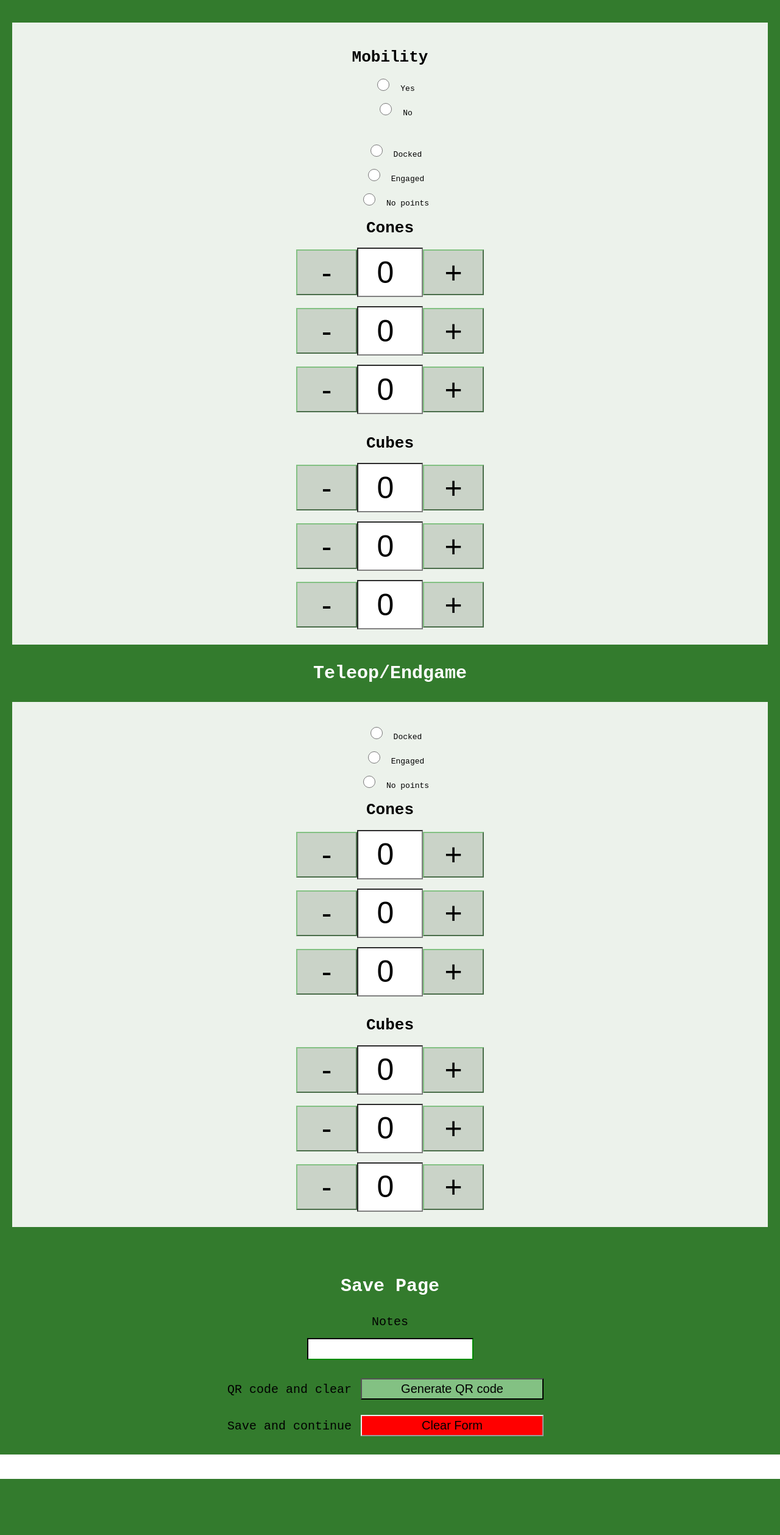
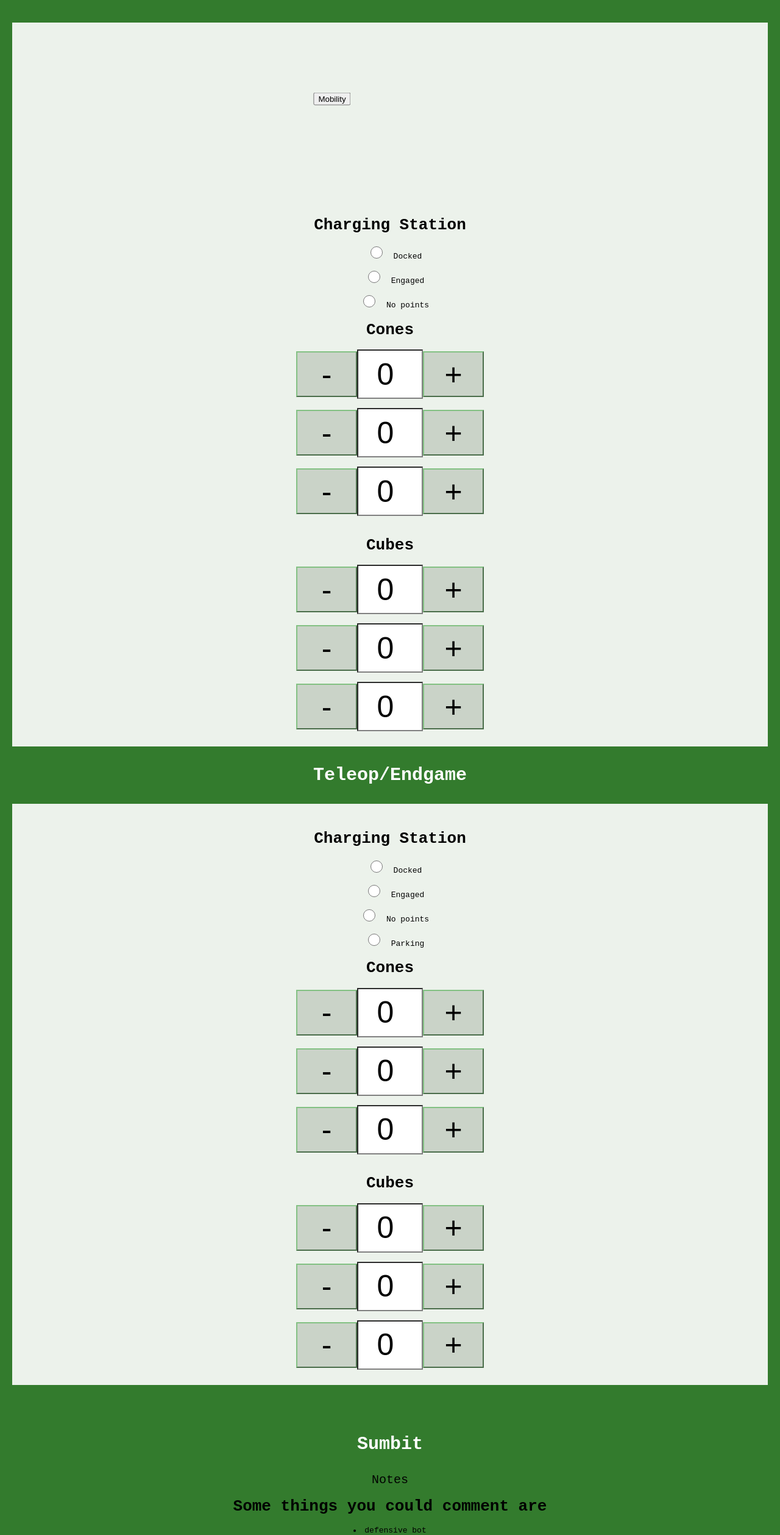
Before and after one commit to 4201VitruvianBots/ScoutingApp2023, a React (Create React App) app in the folder MatchScouting/: page / in a window 1280 px wide. Shown: the part 1293-3810 px from the top of the page at 61% size. Before the commit the page ends 3718 px from the top, so only its background shows below. Built offline with nearby package versions, Linux system fonts and the light colour scheme.

Commit message:
added more CSS code, adding different functions

```diff
--- a/MatchScouting/src/App.css
+++ b/MatchScouting/src/App.css
@@ -70,18 +70,20 @@
    /* color: var(--accent-1); */
  }
 
- button {
-   border-color: var(--accent-3);
+ /* button {
+   border-color: var(black);
    background-color: var(--accent-2);
    display: block;
-   width: 20%;
+   width: 130%;
    height: 50px;
-   float: left;
-   font-size: 20px;
+   float: initial;
+   align-self:inherit	 	;
+
+   font-size: 29px;
    padding: 10px;
    margin: 10px;
 
- }
+ } */
 
  input[type="button"] {
    border-color: var(--accent-3);
@@ -117,9 +119,12 @@
 
  .chonk {
    display: inline !important;
+   align-self: auto;
    width: 100px !important;
    height: 75px !important;
    font-size: 50px !important;
+   /* margin-left: 100; */
+
     background-color:#003800;
 
  }
@@ -195,3 +200,26 @@
    padding: 20px;
    background-color: white;
  }
+ .container {
+  height: 200px;
+  width: 250px ;
+
+  position: relative;
+  /* border: 3px solid green;  */
+}
+.center {
+  margin: 0;
+  position: absolute;
+  top: 50%;
+  left: 200%;
+  -ms-transform: translate(-50%, -50%);
+  transform: translate(-50%, -50%);
+}
+
+.vertical-center {
+  margin: 0;
+  position: absolute;
+  top: 50%;
+  -ms-transform: translateY(-50%);
+  transform: translateY(-50%);
+}
--- a/MatchScouting/src/Pages.js
+++ b/MatchScouting/src/Pages.js
@@ -66,9 +66,22 @@ function Auto(props) {
         <Page selected={props.selected} id="auto">
            <p className="section-label">Auto</p>
             <div className="textArea">
-           <h1>Mobility</h1>
-           <RadioButtons items={['Yes', 'No']} />
-           <br></br>
+            {/* <button type="button">Mobility?</button> */}
+
+            {/* <h2>Mobility</h2> */}
+<div class="container">
+  <div class="center">
+    <button>Mobility</button>
+  </div>
+</div>
+            <br></br>
+            <br></br>
+            <br></br>
+            <br></br>
+            <br></br>
+
+           <h1>Charging Station</h1>
+
            <RadioButtons items={['Docked', 'Engaged', 'No points']} />
            <h1>Cones</h1>
             <NumberInput items={['1']}/>
@@ -84,6 +97,8 @@ function Auto(props) {
         	<br></br>
             <NumberInput items={['1']}/>
 
+
+
            </div>
         </Page>
     );
@@ -93,8 +108,11 @@ function TeleOp(props) {
     return (
         <Page selected={props.selected} id="tele-op">
             <p className="section-label">Teleop/Endgame</p>
+
              <div className="textArea">
-             <RadioButtons items={['Docked', 'Engaged', 'No points']} />
+             <h1>Charging Station</h1>
+
+             <RadioButtons items={['Docked', 'Engaged', 'No points', 'Parking']} />
            <h1>Cones</h1>
             <NumberInput items={['1']}/>
             <br></br>
@@ -108,20 +126,31 @@ function TeleOp(props) {
             <NumberInput items={['1']}/>
         	<br></br>
             <NumberInput items={['1']}/>
-            </div>
+</div>
+
+
+
         </Page>
+
     );
 }
-
+// charge station
+// button for mobility
 function SavePage(props) {
     return (
-        <Page selected={props.selected} id="save-page">
+        <Page selected={props.selected} id="S">
            <br></br>
             <br></br>
 
-            <p className="section-label">Save Page</p>
+            <p className="section-label">Sumbit</p>
             <div className="areaSaP">
             <label htmlFor="notes" className="item-label">Notes</label>
+            <h1>Some things you could comment are</h1>
+            <li>  defensive bot </li>
+            <li> do they play defense  </li>
+            <li>  do they play optimistical  </li>
+            <li> thinking of other questions   </li>
+
                 <br/>
                 <br/>
                 <input type="text" id="notes" name="notes" />
```
